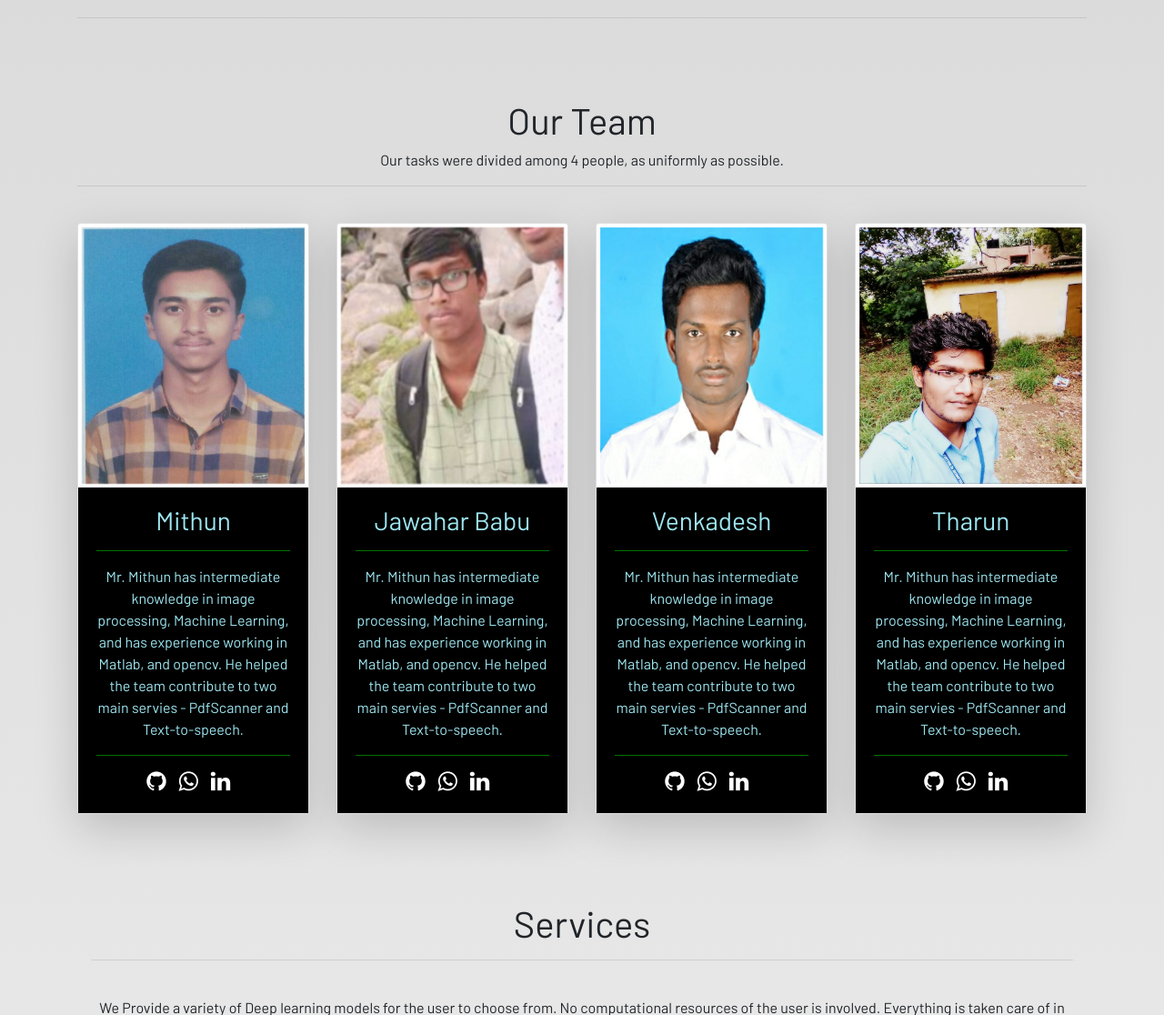
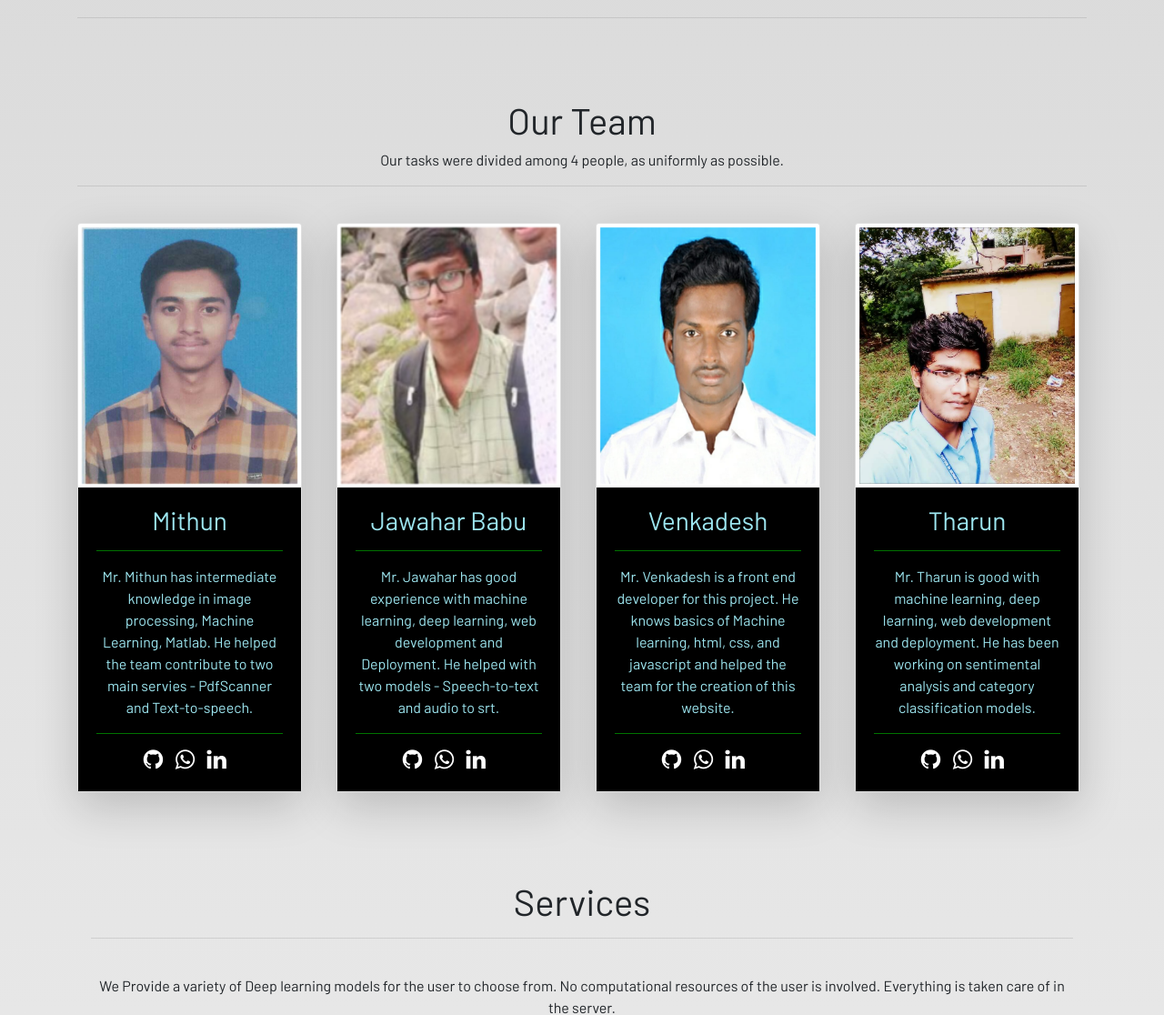
Before and after one commit to TeslaLord/maas, a Django app: page / in a window 1280 px wide. Shown: the part 1487-2603 px from the top of the page at 91% size. Run offline with Django 3.2, Linux system fonts and the light colour scheme; some libraries are stand-ins or nearby versions; some web fonts are replaced.

Commit message:
Added desc

```diff
--- a/models/templates/models/home.html
+++ b/models/templates/models/home.html
@@ -47,8 +47,8 @@
 
 
 
-    <div class="team row d-flex align-items-stretch">
-        <div class="col-md-3 col-sm-12 text-center">
+    <div class="team row">
+        <div class="col-md-3 col-sm-12 text-center d-flex align-items-stretch">
             <div class="card mr-2 d-inline-block shadow-lg">
                 <div class="card-img-top">
                     <img src="{% static 'speech/mithun.jpeg' %}" class="img-fluid border-radius p-1 myimage" alt=""
@@ -58,10 +58,8 @@
                     <h3 class="card-title">Mithun</h3>
                     <hr style="background-color: green">
                     <p class="card-text">
-                        Mr. Mithun has intermediate knowledge in image processing, Machine Learning, and has experience
-                        working
-                        in Matlab, and
-                        opencv.
+                        Mr. Mithun has intermediate knowledge in image processing, Machine Learning, Matlab.
+
                         He helped the team contribute to two main servies - PdfScanner and Text-to-speech.
                     </p>
                     <hr style="background-color: green">
@@ -82,7 +80,7 @@
             </div>
         </div>
 
-        <div class="col-md-3 col-sm-12 text-center">
+        <div class="col-md-3 col-sm-12 text-center d-flex align-items-stretch">
             <div class="card mr-2 d-inline-block shadow-lg">
                 <div class="card-img-top">
                     <img src="{% static 'speech/jawahar.jpg' %}" class="img-fluid border-radius p-1 myimage" alt=""
@@ -92,13 +90,11 @@
                     <h3 class="card-title">Jawahar Babu</h3>
                     <hr style="background-color: green">
                     <p class="card-text">
-                        Mr. Mithun has intermediate knowledge in image processing, Machine Learning, and has experience
-                        working
-                        in Matlab, and
-                        opencv.
-                        He helped the team contribute to two main servies - PdfScanner and Text-to-speech.
+                        Mr. Jawahar has good experience with machine learning, deep learning, web development and
+                        Deployment. He helped with
+                        two models - Speech-to-text and audio to srt.
                     </p>
-                    <hr style="background-color: green">
+                    <hr style="background-color: green;">
                     <div class="column">
                         <a href="https://github.com/jawaharbabugit/" target="_blank" class="fa fa-github"
                             style="font-size:25px; margin-right:5%;"></a>
@@ -110,7 +106,7 @@
                 </div>
             </div>
         </div>
-        <div class="col-md-3 col-sm-12 text-center">
+        <div class="col-md-3 col-sm-12 text-center d-flex align-items-stretch">
             <div class="card mr-2 d-inline-block shadow-lg">
                 <div class="card-img-top">
                     <img src="{% static 'speech/venky.jpeg' %}" class="img-fluid border-radius p-1 myimage" alt=""
@@ -120,11 +116,9 @@
                     <h3 class="card-title">Venkadesh</h3>
                     <hr style="background-color: green">
                     <p class="card-text">
-                        Mr. Mithun has intermediate knowledge in image processing, Machine Learning, and has experience
-                        working
-                        in Matlab, and
-                        opencv.
-                        He helped the team contribute to two main servies - PdfScanner and Text-to-speech.
+                        Mr. Venkadesh is a front end developer for this project. He knows basics of Machine learning,
+                        html, css, and javascript
+                        and helped the team for the creation of this website.
                     </p>
                     <hr style="background-color: green">
                     <div class="column">
@@ -138,7 +132,7 @@
                 </div>
             </div>
         </div>
-        <div class="col-md-3 col-sm-12 text-center">
+        <div class="col-md-3 col-sm-12 text-center d-flex align-items-stretch">
             <div class="card mr-2 d-inline-block shadow-lg">
                 <div class="card-img-top">
                     <img src="{% static 'speech/tharun.jpeg' %}" class="img-fluid  p-1 myimage" alt="" id="round_img">
@@ -147,11 +141,8 @@
                     <h3 class="card-title">Tharun</h3>
                     <hr style="background-color: green">
                     <p class="card-text">
-                        Mr. Mithun has intermediate knowledge in image processing, Machine Learning, and has experience
-                        working
-                        in Matlab, and
-                        opencv.
-                        He helped the team contribute to two main servies - PdfScanner and Text-to-speech.
+                        Mr. Tharun is good with machine learning, deep learning, web development and deployment.
+                        He has been working on sentimental analysis and category classification models.
                     </p>
                     <hr style="background-color: green">
                     <div class="column text-center">
--- a/modelservice/settings.py
+++ b/modelservice/settings.py
@@ -129,9 +129,9 @@ STATICFILES_DIRS = [
     os.path.join(BASE_DIR, 'static')
 ]
 
-# MEDIA_URL = '/images/'
+MEDIA_URL = '/images/'
 
-# MEDIA_ROOT = os.path.join(BASE_DIR, 'static/images')
+MEDIA_ROOT = os.path.join(BASE_DIR, 'static/images')
 
 MEDIA_URL = '/media/'
 MEDIA_ROOT = os.path.join(BASE_DIR, "static/speech")
```
